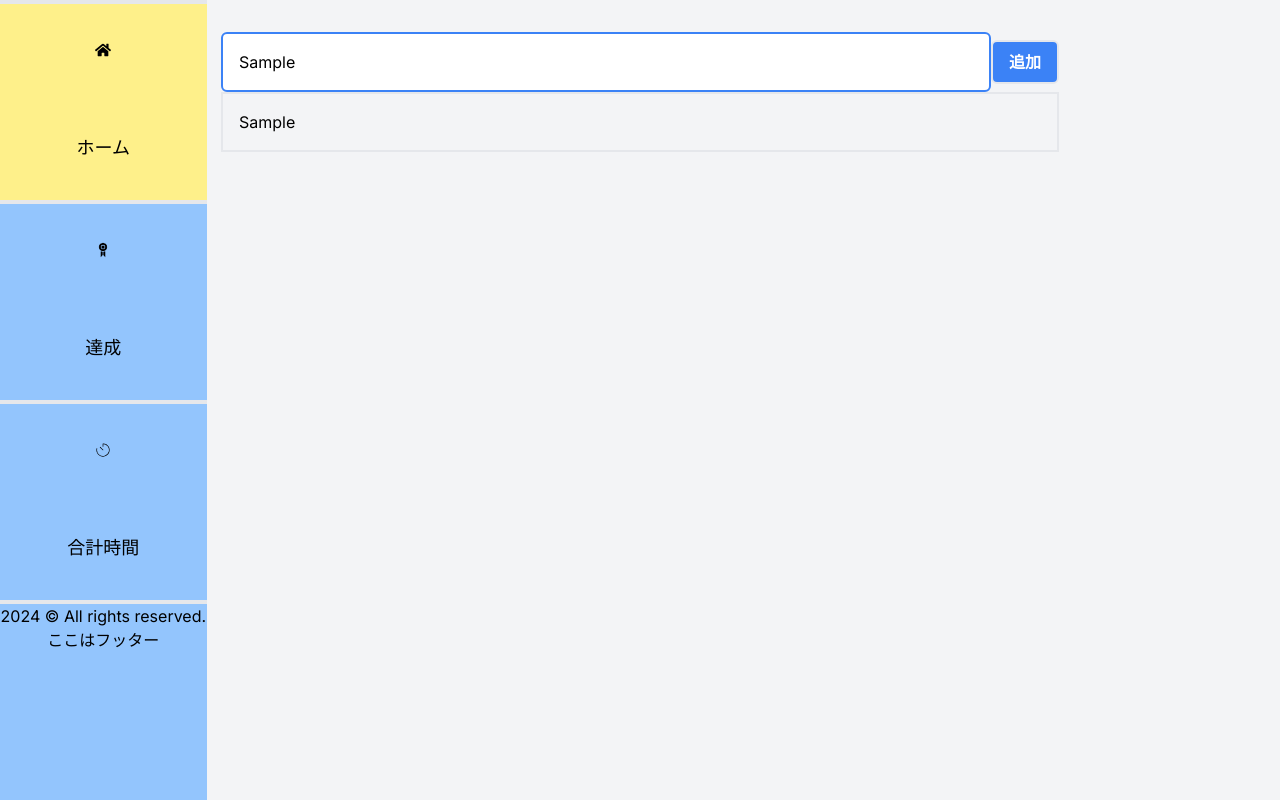
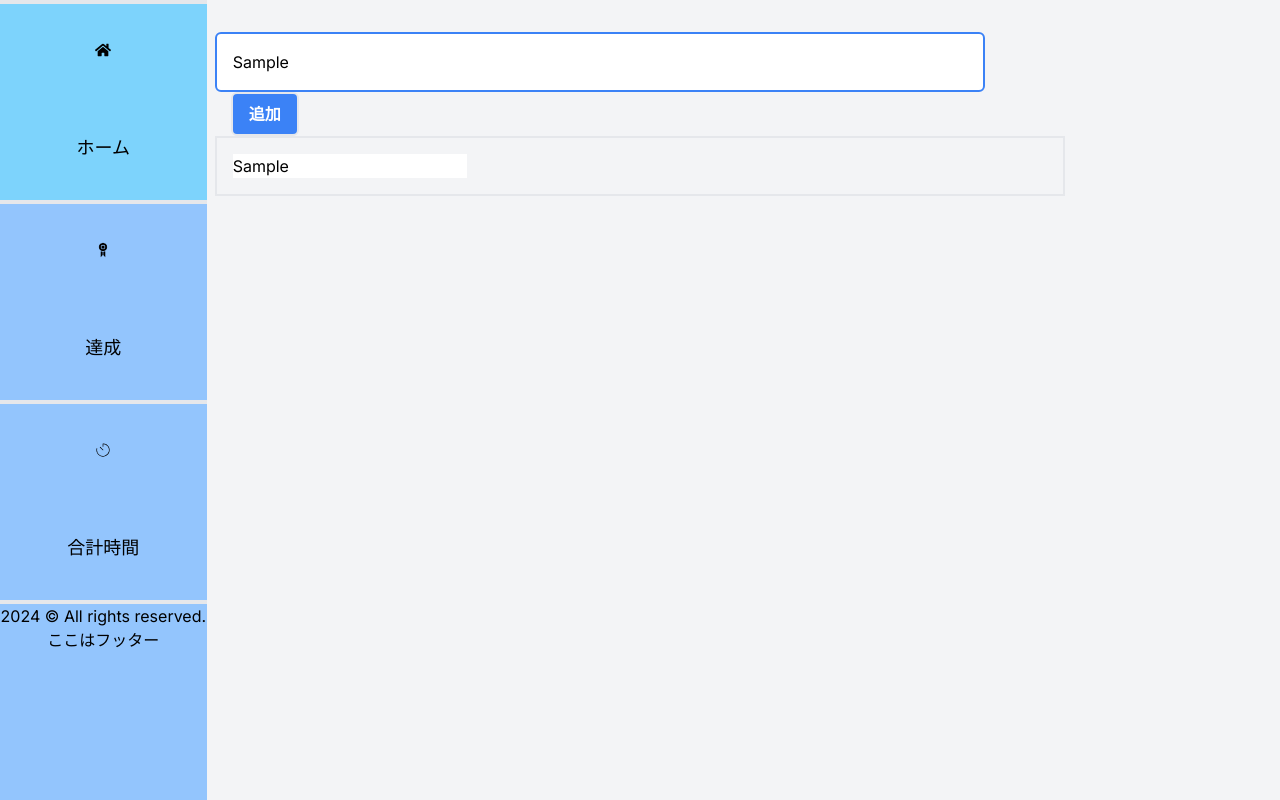
Before and after one commit to saktaht/todo-app, a Next.js app: page / in a window 1280 px wide. Both pictures are taken after typing "Sample" into the empty fields and a click on the input "追加". Built offline with nearby package versions, Linux system fonts and the light colour scheme.

Commit message:
編集機能の追加

```diff
--- a/src/app/components/input.tsx
+++ b/src/app/components/input.tsx
@@ -9,12 +9,12 @@ export const Input = (): React.JSX.Element => {
   const [todos, setTodos] = React.useState<AddTaskProps[]>([])
 
   const handleChange = (e: React.ChangeEvent<HTMLInputElement>) => {
+    e.preventDefault()
     setText(e.target.value)
   }
 
   // React.FormEvent<HTMLFormElement>じゃダメだった
-  const handleSubmit = (e: React.FormEvent<HTMLInputElement>) => {
-    e.preventDefault()
+  const handleSubmit = () => {
     //trimメソッドは文字列の両端の空白を削除する
     if (!text.trim()) return;
 
@@ -28,13 +28,29 @@ export const Input = (): React.JSX.Element => {
     setText('')
   }
 
+  const handleEdit = (id: string, value: string) => {
+    setTodos((todos) => {
+      const newTodos = todos.map((todo) => {
+        if (todo.id === id) {
+          //分割代入でvalueプロパティを追加
+          return {
+            ...todo,
+            value
+          }
+        }
+        return todo
+      });
+      return newTodos;
+    })
+  }
+
   return (
     <div className=''>
       <form
         autoComplete="on"
         onSubmit={(e) => {
           e.preventDefault();
-          // handleSubmit();
+          handleSubmit();
         }}
       >
         <input
@@ -42,12 +58,12 @@ export const Input = (): React.JSX.Element => {
           size={70}
           className="border-2 border-blue-500 rounded-md p-4"
           placeholder='ここにやることを書いてください'
-          onChange={handleChange}
+          onChange={(e) => handleChange(e)}
         />
         <input
           type="submit"
           value="追加"
-          className="border-2 bg-blue-500 hover:bg-blue-600 rounded-md px-4 py-2 text-white font-bold"
+          className="border-2 bg-blue-500 hover:bg-blue-600 rounded-md px-4 py-2 ml-4 text-white font-bold"
           onClick={handleSubmit}
         />
       </form>
@@ -57,8 +73,14 @@ export const Input = (): React.JSX.Element => {
             return;
           }
           return (
+
             <li key={todo.id} className='border-2 p-4'>
-              {todo.value}
+              <input
+                type="text"
+                value={todo.value}
+                onChange={e => handleEdit(todo.id, e.target.value)}
+              />
+              {/* {todo.value} */}
             </li>
           );
         })}
--- a/src/app/components/navbar.tsx
+++ b/src/app/components/navbar.tsx
@@ -26,7 +26,7 @@ export const Navbar = (): JSX.Element => {
               {data.map((item, index) => (
                 <li
                   key={index}
-                  className='cursor-pointer hover:bg-yellow-200 grid place-items-center  border-t-4 '
+                  className='cursor-pointer hover:bg-sky-300 grid place-items-center  border-t-4 '
                 >
                     {item.icon}
                   <a href={item.link} className='text-lg'>
--- a/src/app/featuers/addTask.tsx
+++ /dev/null
@@ -1,11 +0,0 @@
-import React from 'react'
-
-export const AddTask = () => {
-
-
-  return (
-    <div>
-
-    </div>
-  );
-}
```
